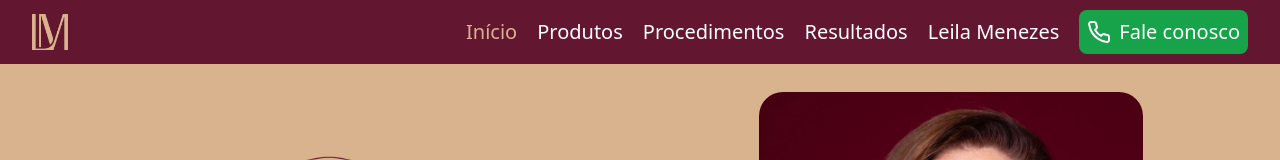
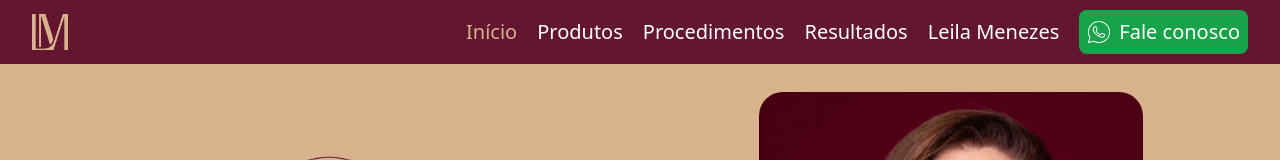
Before and after one commit to CarlosAlexandredevv/Lm-bioesthetic, a React (Vite) app: page / in a window 1280 px wide. Shown: the top 160 px of the page. Built offline with nearby package versions, Linux system fonts and the light colour scheme.

Commit message:
icon zap header

```diff
--- a/src/components/globals/header/index.tsx
+++ b/src/components/globals/header/index.tsx
@@ -1,6 +1,5 @@
 import { NavLink } from 'react-router-dom';
 import { MenuMobile } from './menu-mobile';
-import { Phone } from 'lucide-react';
 import {
   NavigationMenu,
   NavigationMenuContent,
@@ -108,7 +107,7 @@ export function Header() {
               href={mensagem}
               target="_blank"
             >
-              <Phone className="text-white" />
+              <img src="zap.svg" className="size-6" alt="" />
               <button className="text-xl font-medium font-adamBold text-white">
                 Fale conosco
               </button>
--- a/src/components/globals/header/menu-mobile/index.tsx
+++ b/src/components/globals/header/menu-mobile/index.tsx
@@ -2,7 +2,6 @@ import {
   HeartHandshake,
   House,
   Menu,
-  Phone,
   ShoppingBasket,
   Stethoscope,
   Syringe,
@@ -148,7 +147,7 @@ export function MenuMobile() {
               href={mensagem}
               target="_blank"
             >
-              <Phone className="text-white" />
+              <img src="zap.svg" className="size-6" alt="" />
               <button className="text-xl font-medium font-adamBold text-white">
                 Fale conosco
               </button>
```
Also changed, not shown: public/zap.svg (added).
